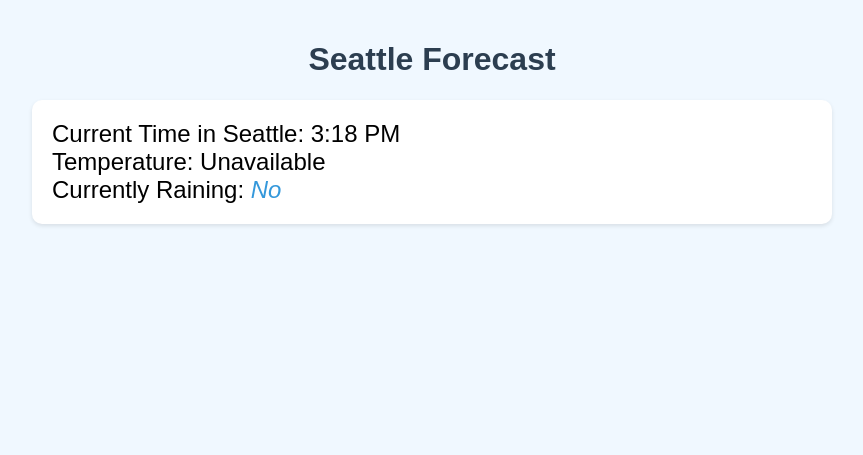
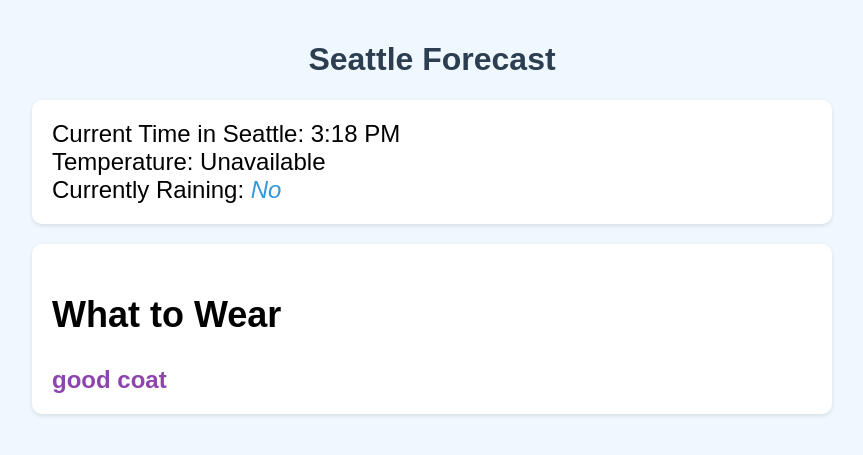
Before and after one commit to KateCatlin/KatesSeattleForecast, a Flask app: page / in a window 1280 px wide. Shown: the top 455 px of the page, without its empty margins (208-1071 px from the left). Run offline with Flask 3, Linux system fonts and the light colour scheme; data that the repository does not hold is empty.

Commit message:
Add clothing logic

```diff
--- a/server.py
+++ b/server.py
@@ -22,11 +22,25 @@ def weather_json():
         seattle_tz = pytz.timezone('America/Los_Angeles')
         seattle_time = datetime.now(seattle_tz)
 
+        temp = data['current']['temperature_2m']
+        is_raining = data['current']['precipitation'] > 0
+
+        # Determine clothing recommendation
+        if is_raining:
+            clothing = "rain jacket"
+        elif temp > 70:
+            clothing = "tee shirt"
+        elif temp > 50:
+            clothing = "sweatshirt"
+        else:
+            clothing = "good coat"
+
         weather_data = {
             "current_time": seattle_time.isoformat(),
             "timezone": "America/Los_Angeles",
-            "current_temperature": data['current']['temperature_2m'],
-            "is_raining": data['current']['precipitation'] > 0
+            "current_temperature": temp,
+            "is_raining": is_raining,
+            "clothing_recommendation": clothing
         }
 
         return jsonify(weather_data)
--- a/templates/index.html
+++ b/templates/index.html
@@ -44,11 +44,29 @@
             color: #3498db;
             font-style: italic;
         }
+
+        .recommendation-container {
+            font-size: 24px;
+            margin: 20px 0;
+            padding: 20px;
+            background-color: white;
+            border-radius: 10px;
+            box-shadow: 0 2px 4px rgba(0,0,0,0.1);
+        }
+
+        .recommendation {
+            color: #8e44ad;
+            font-weight: bold;
+        }
     </style>
 </head>
 <body>
     <h1>Seattle Forecast</h1>
     <div id="weather-report" class="weather-container"></div>
+    <div id="clothing-recommendation" class="recommendation-container">
+        <h2>What to Wear</h2>
+        <div id="recommendation-text"></div>
+    </div>
     <script>
         fetch('/weather.json')
             .then(response => response.json())
@@ -83,12 +101,19 @@
                     `Current Time in Seattle: ${timeStr}<br>
                     Temperature: ${tempStr}<br>
                     Currently Raining: <span class="rain-status">${rainStr}</span>`;
+
+                // Add clothing recommendation
+                const recommendationText = data.clothing_recommendation || 'No recommendation available';
+                document.getElementById('recommendation-text').innerHTML =
+                    `<span class="recommendation">${recommendationText}</span>`;
             })
             .catch(error => {
                 console.error('Fetch error:', error);  // Debug log
                 document.getElementById('weather-report').innerHTML =
                     '<span class="error">Failed to load weather data</span>';
                 console.error('Error:', error);
+                document.getElementById('recommendation-text').innerHTML =
+                    '<span class="error">Failed to load recommendation</span>';
             });
     </script>
 </body>
```
